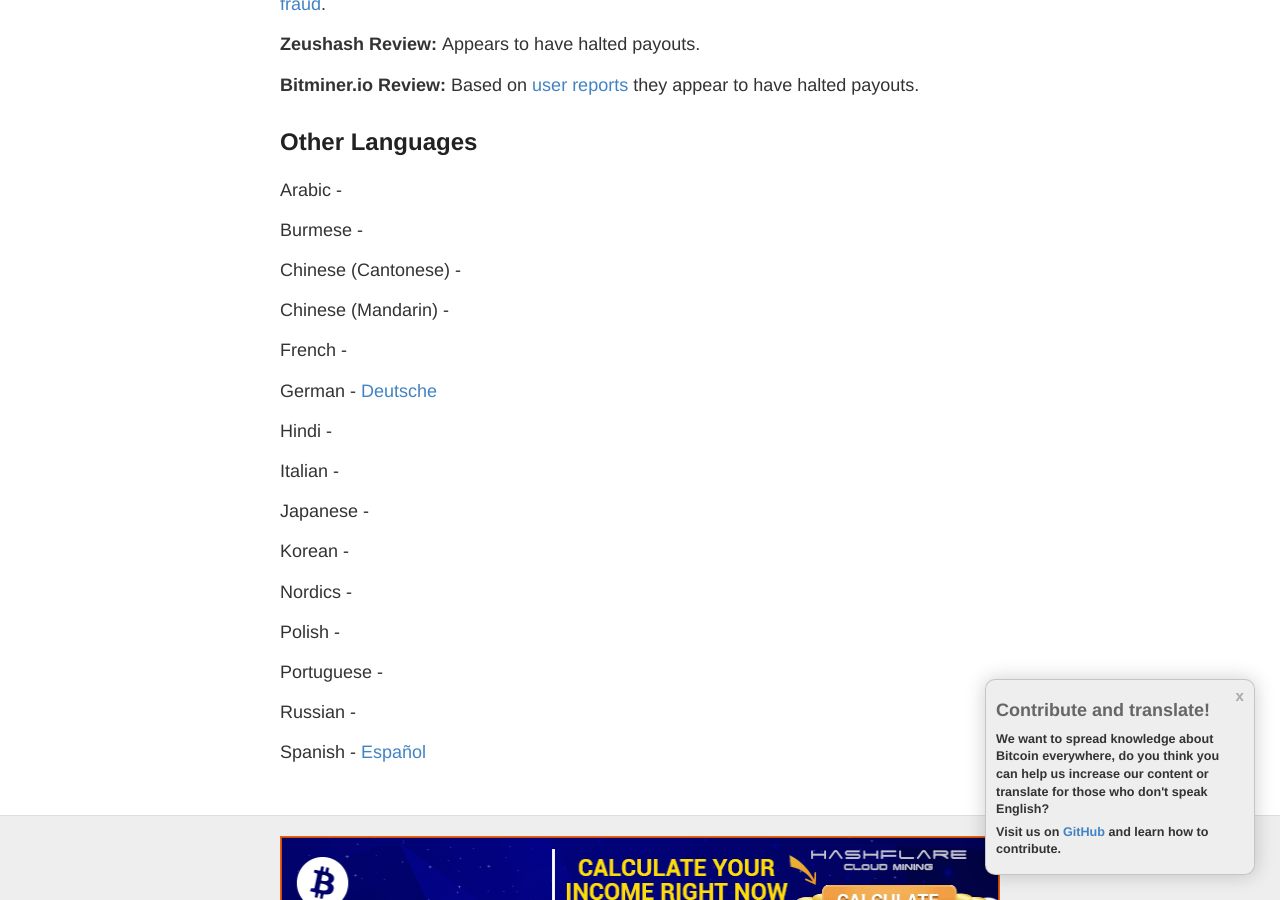
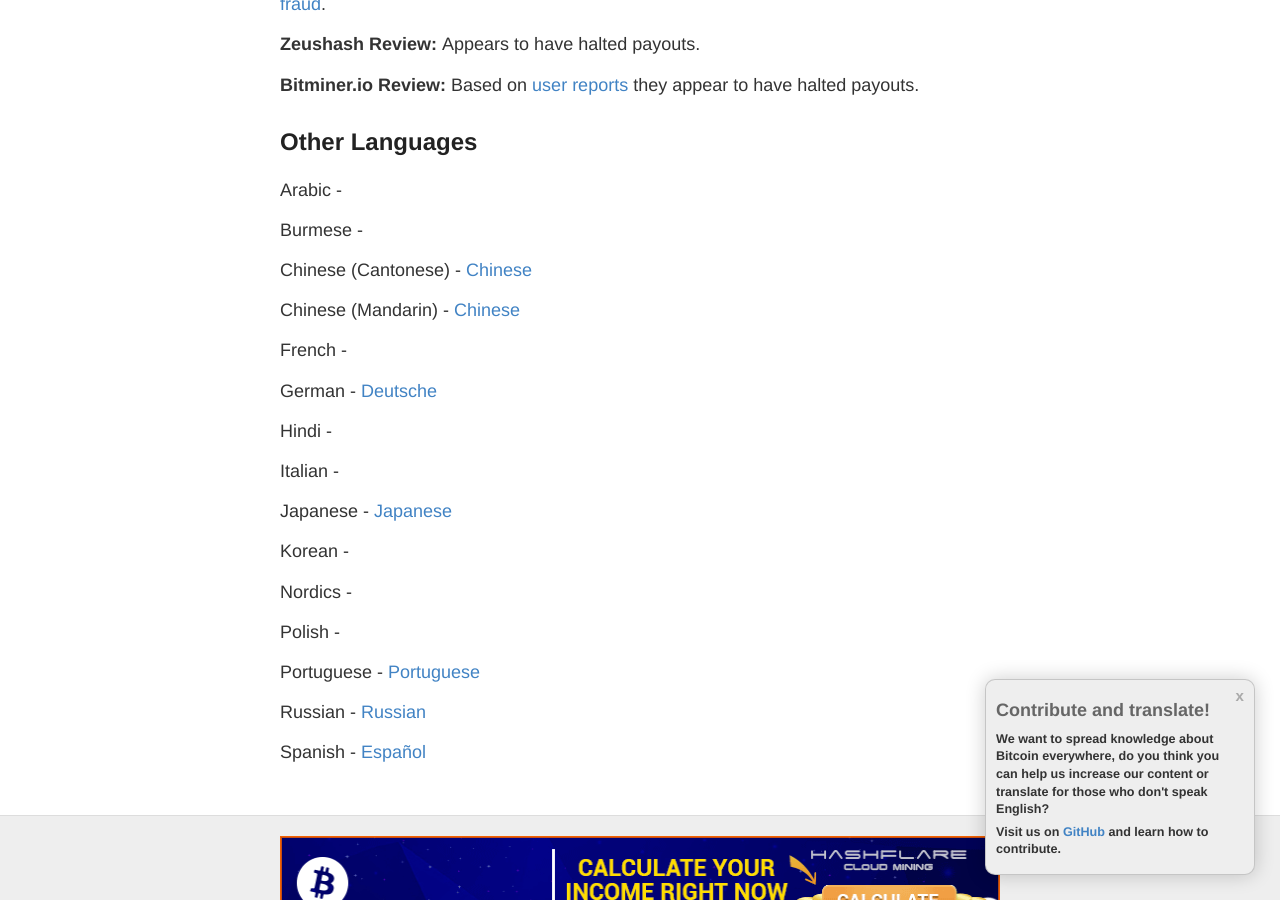
Before and after one commit to vesk4000/bm, a Jekyll site: the page built from en/bm-clouds.html, in a window 1280 px wide and 900 px high, scrolled down 6565 px. Built offline with Jekyll 4.4.1, drawn with Linux system fonts in a browser that asks for light colours; nearby versions of some CDN libraries.

Commit message:
Update bm-clouds.html

```diff
--- a/en/bm-clouds.html
+++ b/en/bm-clouds.html
@@ -142,19 +142,19 @@ Services to beware of:
 {% endif %}
 {% endfor %}
 
-<p><h2 id="ol">Other Languages</h2>
-<p>Arabic -
-<p>Burmese -
-<p>Chinese (Cantonese) -
-<p>Chinese (Mandarin) -
-<p>French -
-<p>German - <a href="/de-cloud/">Deutsche</a>
-<p>Hindi -
-<p>Italian -
-<p>Japanese -
-<p>Korean -
-<p>Nordics -
-<p>Polish -
-<p>Portuguese -
-<p>Russian -
-<p>Spanish - <a href="/es-cloud/">Español</a>
+<h2 id="ol">Other Languages</h2>
+<p>Arabic - </p>
+<p>Burmese - </p>
+<p>Chinese (Cantonese) - <a href="/translations/cloud/zh-cloud/">Chinese</a></p>
+<p>Chinese (Mandarin) - <a href="/translations/cloud/zh-cloud/">Chinese</a></p>
+<p>French - </p>
+<p>German - <a href="/translations/cloud/de-cloud/">Deutsche</a></p>
+<p>Hindi - </p>
+<p>Italian - </p>
+<p>Japanese - <a href="/translations/cloud/ja-cloud/">Japanese</a></p>
+<p>Korean - </p>
+<p>Nordics - </p>
+<p>Polish - </p>
+<p>Portuguese - <a href="/translations/cloud/pt-cloud/">Portuguese</a></p>
+<p>Russian - <a href="/translations/cloud/ru-cloud/">Russian</a></p>
+<p>Spanish - <a href="/translations/cloud/es-cloud/">Español</a></p>
```
